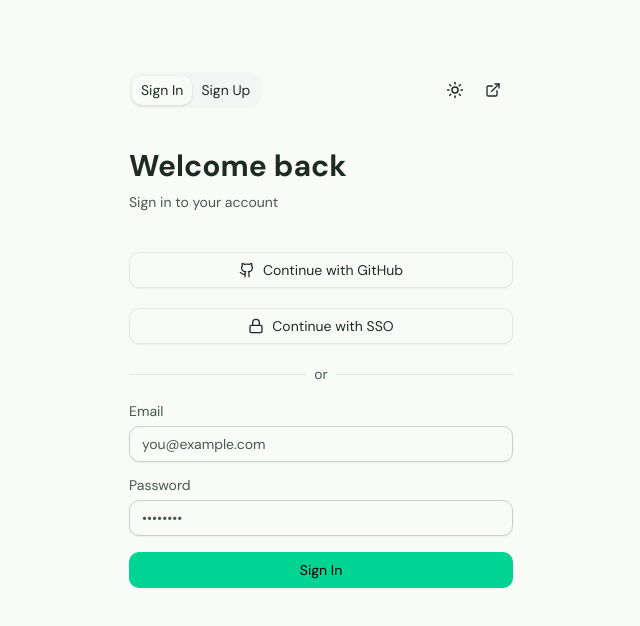
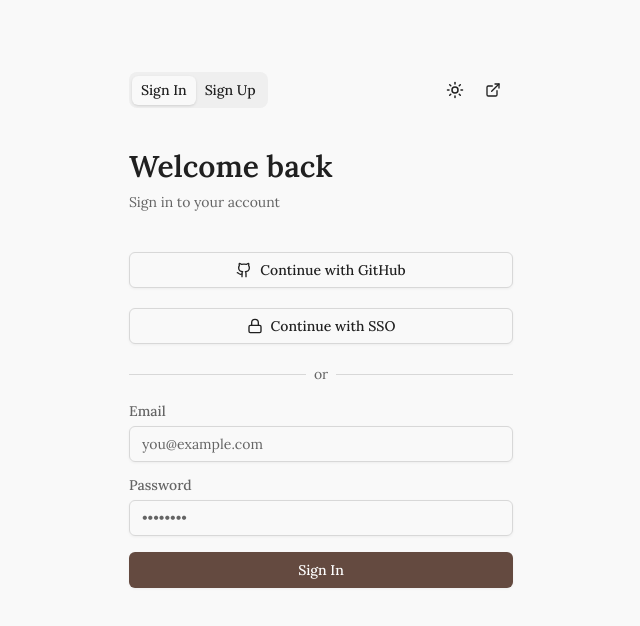
Before and after one commit to mancuoj-collective/next-tmpl-supabase-auth-form, a Next.js app: page / in a window 1280 px wide. Shown: the top 626 px of the page, without its empty margins (319-959 px from the left). Built offline with nearby package versions, Linux system fonts and the light colour scheme.

Commit message:
feat: requirements

```diff
--- a/src/app/layout.tsx
+++ b/src/app/layout.tsx
@@ -43,7 +43,7 @@
           fontSans.variable,
           fontMono.variable,
           fontSerif.variable,
-          'font-sans antialiased',
+          'font-serif antialiased',
         )}
       >
         <ThemeProvider attribute="class" storageKey="next-tmpl-theme" disableTransitionOnChange>
--- a/src/app/page.tsx
+++ b/src/app/page.tsx
@@ -2,7 +2,7 @@
 'use client'
 
 import { zodResolver } from '@hookform/resolvers/zod'
-import { AlertCircleIcon, ExternalLinkIcon, EyeIcon, EyeOffIcon, GithubIcon, Loader2Icon, LockIcon } from 'lucide-react'
+import { AlertCircleIcon, CheckIcon, ExternalLinkIcon, EyeIcon, EyeOffIcon, GithubIcon, Loader2Icon, LockIcon } from 'lucide-react'
 import { useState } from 'react'
 import { useForm } from 'react-hook-form'
 import { toast } from 'sonner'
@@ -20,6 +20,7 @@
 import { Input } from '@/components/ui/input'
 import { Separator } from '@/components/ui/separator'
 import { Tabs, TabsContent, TabsList, TabsTrigger } from '@/components/ui/tabs'
+import { cn } from '@/lib/utils'
 
 export default function Home() {
   return (
@@ -253,6 +254,16 @@
     mode: 'onTouched',
   })
 
+  const password = form.watch('password')
+  const passwordRequirements = [
+    { label: 'Uppercase letter', isMet: /[A-Z]/.test(password) },
+    { label: 'Lowercase letter', isMet: /[a-z]/.test(password) },
+    { label: 'Number', isMet: /\d/.test(password) },
+    { label: 'Special character (e.g. !?<>@#$%)', isMet: /[^\w\s]/.test(password) },
+    { label: '8 characters or more', isMet: password.length >= 8 },
+    { label: '72 characters or less', isMet: password.length <= 72 },
+  ]
+
   function onSubmit(values: z.infer<typeof signUpSchema>) {
     console.log(values)
 
@@ -318,6 +329,18 @@
             </FormItem>
           )}
         />
+        <div className="flex flex-col gap-1 text-sm text-muted-foreground">
+          {passwordRequirements.map(({ label, isMet }) => (
+            <div key={label} className="flex items-center gap-1.5">
+              <span className={cn('size-3.5 rounded-full border border-input flex items-center justify-center', isMet && 'bg-input')}>
+                {
+                  isMet && <CheckIcon className="size-2.5" />
+                }
+              </span>
+              <span>{label}</span>
+            </div>
+          ))}
+        </div>
         <Button type="submit" disabled={isSubmitting}>
           {isSubmitting && <Loader2Icon className="animate-spin size-4" /> }
           Sign Up
--- a/src/styles/globals.css
+++ b/src/styles/globals.css
@@ -4,188 +4,140 @@
 @custom-variant dark (&:is(.dark *));
 
 :root {
-  --base-50: oklch(0.9849 0.0024 160.68);
-  --base-100: oklch(0.9692 0.005 161.7);
-  --base-200: oklch(0.9263 0.0099 162.17);
-  --base-300: oklch(0.8504 0.0147 163.22);
-  --base-400: oklch(0.7064 0.0222 164.73);
-  --base-500: oklch(0.5537 0.0287 165.9);
-  --base-600: oklch(0.4453 0.0279 166.55);
-  --base-700: oklch(0.3731 0.0248 166.06);
-  --base-800: oklch(0.2742 0.0208 165.96);
-  --base-900: oklch(0.2119 0.0173 166.78);
-  --base-950: oklch(0.1374 0.0152 166.46);
-  --base-1000: oklch(0.0891 0.0136 166.9);
-
-  --primary-50: oklch(0.979 0.021 166.11);
-  --primary-100: oklch(0.95 0.052 163.05);
-  --primary-200: oklch(0.905 0.093 164.15);
-  --primary-300: oklch(0.845 0.143 164.98);
-  --primary-400: oklch(0.765 0.177 163.22);
-  --primary-500: oklch(0.696 0.17 162.48);
-  --primary-600: oklch(0.596 0.145 163.22);
-  --primary-700: oklch(0.508 0.118 165.61);
-  --primary-800: oklch(0.432 0.095 166.91);
-  --primary-900: oklch(0.378 0.077 168.94);
-  --primary-950: oklch(0.262 0.051 171.55);
-  --primary-1000: oklch(0.187 0.034 172.89);
-
-  --secondary-50: oklch(0.9808 0.0145 191.25);
-  --secondary-100: oklch(0.9516 0.0437 191.52);
-  --secondary-200: oklch(0.9108 0.0804 191.57);
-  --secondary-300: oklch(0.8576 0.1202 192.38);
-  --secondary-400: oklch(0.7809 0.1376 194.73);
-  --secondary-500: oklch(0.7079 0.1273 196.21);
-  --secondary-600: oklch(0.6035 0.1094 198.95);
-  --secondary-700: oklch(0.551 0.0899 200.52);
-  --secondary-800: oklch(0.4422 0.0729 202.06);
-  --secondary-900: oklch(0.3906 0.0594 203.06);
-  --secondary-950: oklch(0.2871 0.0452 205.42);
-  --secondary-1000: oklch(0.2198 0.036 206.01);
-
-  --background: var(--base-50);
-  --foreground: var(--base-800);
-  --card: var(--color-white);
-  --card-foreground: var(--base-800);
-  --popover: var(--color-white);
-  --popover-foreground: var(--base-800);
-  --primary: var(--primary-400);
-  --primary-foreground: var(--color-black);
-  --secondary: var(--secondary-700);
-  --secondary-foreground: var(--color-white);
-  --muted: var(--base-100);
-  --muted-foreground: var(--base-600);
-  --accent: var(--base-100);
-  --accent-foreground: var(--base-800);
-  --destructive: oklch(0.577 0.245 27.325);
-  --border: var(--base-200);
-  --input: var(--base-300);
-  --ring: var(--primary-400);
-  --chart-1: var(--primary-400);
-  --chart-2: var(--secondary-700);
-  --chart-3: var(--primary-300);
-  --chart-4: var(--secondary-300);
-  --chart-5: var(--primary-100);
-  --radius: 0.75rem;
-  --sidebar: var(--color-white);
-  --sidebar-foreground: var(--base-800);
-  --sidebar-primary: var(--primary-400);
-  --sidebar-primary-foreground: var(--color-black);
-  --sidebar-accent: var(--base-50);
-  --sidebar-accent-foreground: var(--base-800);
-  --sidebar-border: var(--base-200);
-  --sidebar-ring: var(--primary-400);
+  --background: oklch(0.9821 0 0);
+  --foreground: oklch(0.2435 0 0);
+  --card: oklch(0.9911 0 0);
+  --card-foreground: oklch(0.2435 0 0);
+  --popover: oklch(0.9911 0 0);
+  --popover-foreground: oklch(0.2435 0 0);
+  --primary: oklch(0.4341 0.0392 41.9938);
+  --primary-foreground: oklch(1 0 0);
+  --secondary: oklch(0.92 0.0651 74.3695);
+  --secondary-foreground: oklch(0.3499 0.0685 40.8288);
+  --muted: oklch(0.9521 0 0);
+  --muted-foreground: oklch(0.5032 0 0);
+  --accent: oklch(0.931 0 0);
+  --accent-foreground: oklch(0.2435 0 0);
+  --destructive: oklch(0.6271 0.1936 33.339);
+  --destructive-foreground: oklch(1 0 0);
+  --border: oklch(0.8822 0 0);
+  --input: oklch(0.8822 0 0);
+  --ring: oklch(0.4341 0.0392 41.9938);
+  --chart-1: oklch(0.4341 0.0392 41.9938);
+  --chart-2: oklch(0.92 0.0651 74.3695);
+  --chart-3: oklch(0.931 0 0);
+  --chart-4: oklch(0.9367 0.0523 75.5009);
+  --chart-5: oklch(0.4338 0.0437 41.6746);
+  --sidebar: oklch(0.9881 0 0);
+  --sidebar-foreground: oklch(0.2645 0 0);
+  --sidebar-primary: oklch(0.325 0 0);
+  --sidebar-primary-foreground: oklch(0.9881 0 0);
+  --sidebar-accent: oklch(0.9761 0 0);
+  --sidebar-accent-foreground: oklch(0.325 0 0);
+  --sidebar-border: oklch(0.9401 0 0);
+  --sidebar-ring: oklch(0.7731 0 0);
+  --radius: 0.5rem;
+  --shadow-2xs: 0 1px 3px 0px hsl(0 0% 0% / 0.05);
+  --shadow-xs: 0 1px 3px 0px hsl(0 0% 0% / 0.05);
+  --shadow-sm: 0 1px 3px 0px hsl(0 0% 0% / 0.1), 0 1px 2px -1px hsl(0 0% 0% / 0.1);
+  --shadow: 0 1px 3px 0px hsl(0 0% 0% / 0.1), 0 1px 2px -1px hsl(0 0% 0% / 0.1);
+  --shadow-md: 0 1px 3px 0px hsl(0 0% 0% / 0.1), 0 2px 4px -1px hsl(0 0% 0% / 0.1);
+  --shadow-lg: 0 1px 3px 0px hsl(0 0% 0% / 0.1), 0 4px 6px -1px hsl(0 0% 0% / 0.1);
+  --shadow-xl: 0 1px 3px 0px hsl(0 0% 0% / 0.1), 0 8px 10px -1px hsl(0 0% 0% / 0.1);
+  --shadow-2xl: 0 1px 3px 0px hsl(0 0% 0% / 0.25);
 }
 
 .dark {
-  --background: var(--base-950);
-  --foreground: var(--base-200);
-  --card: var(--base-900);
-  --card-foreground: var(--base-200);
-  --popover: var(--base-900);
-  --popover-foreground: var(--base-200);
-  --primary: var(--primary-400);
-  --primary-foreground: var(--color-black);
-  --secondary: var(--secondary-700);
-  --secondary-foreground: var(--color-white);
-  --muted: var(--base-800);
-  --muted-foreground: var(--base-300);
-  --accent: var(--base-800);
-  --accent-foreground: var(--base-200);
-  --destructive: oklch(0.704 0.191 22.216);
-  --border: var(--base-800);
-  --input: var(--base-700);
-  --ring: var(--primary-400);
-  --chart-1: var(--primary-400);
-  --chart-2: var(--secondary-700);
-  --chart-3: var(--primary-300);
-  --chart-4: var(--secondary-300);
-  --chart-5: var(--primary-100);
-  --sidebar: var(--base-900);
-  --sidebar-foreground: var(--base-200);
-  --sidebar-primary: var(--primary-400);
-  --sidebar-primary-foreground: var(--color-black);
-  --sidebar-accent: var(--base-800);
-  --sidebar-accent-foreground: var(--base-200);
-  --sidebar-border: var(--base-800);
-  --sidebar-ring: var(--primary-400);
+  --background: oklch(0.1776 0 0);
+  --foreground: oklch(0.9491 0 0);
+  --card: oklch(0.2134 0 0);
+  --card-foreground: oklch(0.9491 0 0);
+  --popover: oklch(0.2134 0 0);
+  --popover-foreground: oklch(0.9491 0 0);
+  --primary: oklch(0.9247 0.0524 66.1732);
+  --primary-foreground: oklch(0.2029 0.024 200.1962);
+  --secondary: oklch(0.3163 0.019 63.6992);
+  --secondary-foreground: oklch(0.9247 0.0524 66.1732);
+  --muted: oklch(0.252 0 0);
+  --muted-foreground: oklch(0.7699 0 0);
+  --accent: oklch(0.285 0 0);
+  --accent-foreground: oklch(0.9491 0 0);
+  --destructive: oklch(0.6271 0.1936 33.339);
+  --destructive-foreground: oklch(1 0 0);
+  --border: oklch(0.2351 0.0115 91.7467);
+  --input: oklch(0.4017 0 0);
+  --ring: oklch(0.9247 0.0524 66.1732);
+  --chart-1: oklch(0.9247 0.0524 66.1732);
+  --chart-2: oklch(0.3163 0.019 63.6992);
+  --chart-3: oklch(0.285 0 0);
+  --chart-4: oklch(0.3481 0.0219 67.0001);
+  --chart-5: oklch(0.9245 0.0533 67.0855);
+  --sidebar: oklch(0.2103 0.0059 285.8852);
+  --sidebar-foreground: oklch(0.9674 0.0013 286.3752);
+  --sidebar-primary: oklch(0.4882 0.2172 264.3763);
+  --sidebar-primary-foreground: oklch(1 0 0);
+  --sidebar-accent: oklch(0.2739 0.0055 286.0326);
+  --sidebar-accent-foreground: oklch(0.9674 0.0013 286.3752);
+  --sidebar-border: oklch(0.2739 0.0055 286.0326);
+  --sidebar-ring: oklch(0.8711 0.0055 286.286);
+  --radius: 0.5rem;
+  --shadow-2xs: 0 1px 3px 0px hsl(0 0% 0% / 0.05);
+  --shadow-xs: 0 1px 3px 0px hsl(0 0% 0% / 0.05);
+  --shadow-sm: 0 1px 3px 0px hsl(0 0% 0% / 0.1), 0 1px 2px -1px hsl(0 0% 0% / 0.1);
+  --shadow: 0 1px 3px 0px hsl(0 0% 0% / 0.1), 0 1px 2px -1px hsl(0 0% 0% / 0.1);
+  --shadow-md: 0 1px 3px 0px hsl(0 0% 0% / 0.1), 0 2px 4px -1px hsl(0 0% 0% / 0.1);
+  --shadow-lg: 0 1px 3px 0px hsl(0 0% 0% / 0.1), 0 4px 6px -1px hsl(0 0% 0% / 0.1);
+  --shadow-xl: 0 1px 3px 0px hsl(0 0% 0% / 0.1), 0 8px 10px -1px hsl(0 0% 0% / 0.1);
+  --shadow-2xl: 0 1px 3px 0px hsl(0 0% 0% / 0.25);
 }
 
 @theme inline {
-  --color-base-50: var(--base-50);
-  --color-base-100: var(--base-100);
-  --color-base-200: var(--base-200);
-  --color-base-300: var(--base-300);
-  --color-base-400: var(--base-400);
-  --color-base-500: var(--base-500);
-  --color-base-600: var(--base-600);
-  --color-base-700: var(--base-700);
-  --color-base-800: var(--base-800);
-  --color-base-900: var(--base-900);
-  --color-base-950: var(--base-950);
-  --color-base-1000: var(--base-1000);
-
-  --color-primary-50: var(--primary-50);
-  --color-primary-100: var(--primary-100);
-  --color-primary-200: var(--primary-200);
-  --color-primary-300: var(--primary-300);
-  --color-primary-400: var(--primary-400);
-  --color-primary-500: var(--primary-500);
-  --color-primary-600: var(--primary-600);
-  --color-primary-700: var(--primary-700);
-  --color-primary-800: var(--primary-800);
-  --color-primary-900: var(--primary-900);
-  --color-primary-950: var(--primary-950);
-  --color-primary-1000: var(--primary-1000);
-
-  --color-secondary-50: var(--secondary-50);
-  --color-secondary-100: var(--secondary-100);
-  --color-secondary-200: var(--secondary-200);
-  --color-secondary-300: var(--secondary-300);
-  --color-secondary-400: var(--secondary-400);
-  --color-secondary-500: var(--secondary-500);
-  --color-secondary-600: var(--secondary-600);
-  --color-secondary-700: var(--secondary-700);
-  --color-secondary-800: var(--secondary-800);
-  --color-secondary-900: var(--secondary-900);
-  --color-secondary-950: var(--secondary-950);
-  --color-secondary-1000: var(--secondary-1000);
-
   --color-background: var(--background);
   --color-foreground: var(--foreground);
+  --color-card: var(--card);
+  --color-card-foreground: var(--card-foreground);
+  --color-popover: var(--popover);
+  --color-popover-foreground: var(--popover-foreground);
+  --color-primary: var(--primary);
+  --color-primary-foreground: var(--primary-foreground);
+  --color-secondary: var(--secondary);
+  --color-secondary-foreground: var(--secondary-foreground);
+  --color-muted: var(--muted);
+  --color-muted-foreground: var(--muted-foreground);
+  --color-accent: var(--accent);
+  --color-accent-foreground: var(--accent-foreground);
+  --color-destructive: var(--destructive);
+  --color-destructive-foreground: var(--destructive-foreground);
+  --color-border: var(--border);
+  --color-input: var(--input);
+  --color-ring: var(--ring);
+  --color-chart-1: var(--chart-1);
+  --color-chart-2: var(--chart-2);
+  --color-chart-3: var(--chart-3);
+  --color-chart-4: var(--chart-4);
+  --color-chart-5: var(--chart-5);
+  --color-sidebar: var(--sidebar);
+  --color-sidebar-foreground: var(--sidebar-foreground);
+  --color-sidebar-primary: var(--sidebar-primary);
+  --color-sidebar-primary-foreground: var(--sidebar-primary-foreground);
+  --color-sidebar-accent: var(--sidebar-accent);
+  --color-sidebar-accent-foreground: var(--sidebar-accent-foreground);
+  --color-sidebar-border: var(--sidebar-border);
   --color-sidebar-ring: var(--sidebar-ring);
-  --color-sidebar-border: var(--sidebar-border);
-  --color-sidebar-accent-foreground: var(--sidebar-accent-foreground);
-  --color-sidebar-accent: var(--sidebar-accent);
-  --color-sidebar-primary-foreground: var(--sidebar-primary-foreground);
-  --color-sidebar-primary: var(--sidebar-primary);
-  --color-sidebar-foreground: var(--sidebar-foreground);
-  --color-sidebar: var(--sidebar);
-  --color-chart-5: var(--chart-5);
-  --color-chart-4: var(--chart-4);
-  --color-chart-3: var(--chart-3);
-  --color-chart-2: var(--chart-2);
-  --color-chart-1: var(--chart-1);
-  --color-ring: var(--ring);
-  --color-input: var(--input);
-  --color-border: var(--border);
-  --color-destructive: var(--destructive);
-  --color-accent-foreground: var(--accent-foreground);
-  --color-accent: var(--accent);
-  --color-muted-foreground: var(--muted-foreground);
-  --color-muted: var(--muted);
-  --color-secondary-foreground: var(--secondary-foreground);
-  --color-secondary: var(--secondary);
-  --color-primary-foreground: var(--primary-foreground);
-  --color-primary: var(--primary);
-  --color-popover-foreground: var(--popover-foreground);
-  --color-popover: var(--popover);
-  --color-card-foreground: var(--card-foreground);
-  --color-card: var(--card);
+
   --radius-sm: calc(var(--radius) - 4px);
   --radius-md: calc(var(--radius) - 2px);
   --radius-lg: var(--radius);
   --radius-xl: calc(var(--radius) + 4px);
+
+  --shadow-2xs: var(--shadow-2xs);
+  --shadow-xs: var(--shadow-xs);
+  --shadow-sm: var(--shadow-sm);
+  --shadow: var(--shadow);
+  --shadow-md: var(--shadow-md);
+  --shadow-lg: var(--shadow-lg);
+  --shadow-xl: var(--shadow-xl);
+  --shadow-2xl: var(--shadow-2xl);
 }
 
 @layer base {
```
